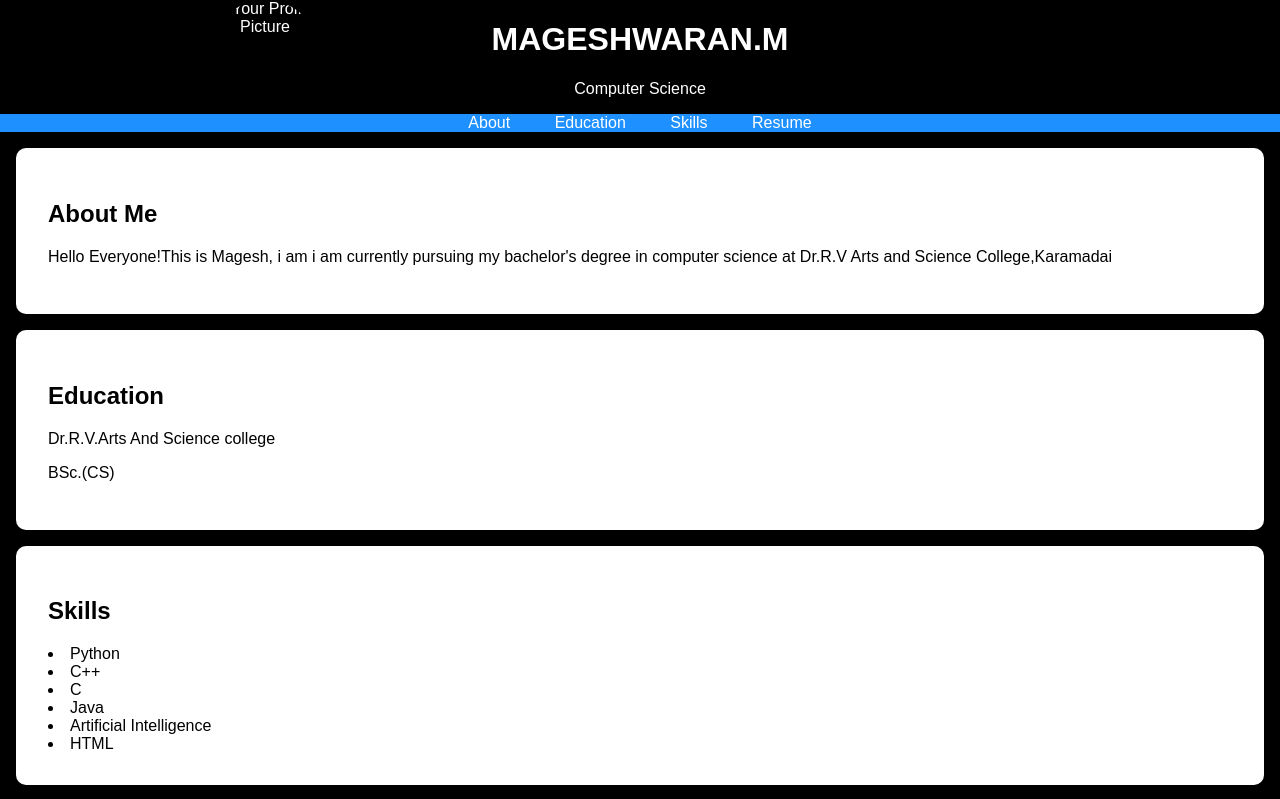
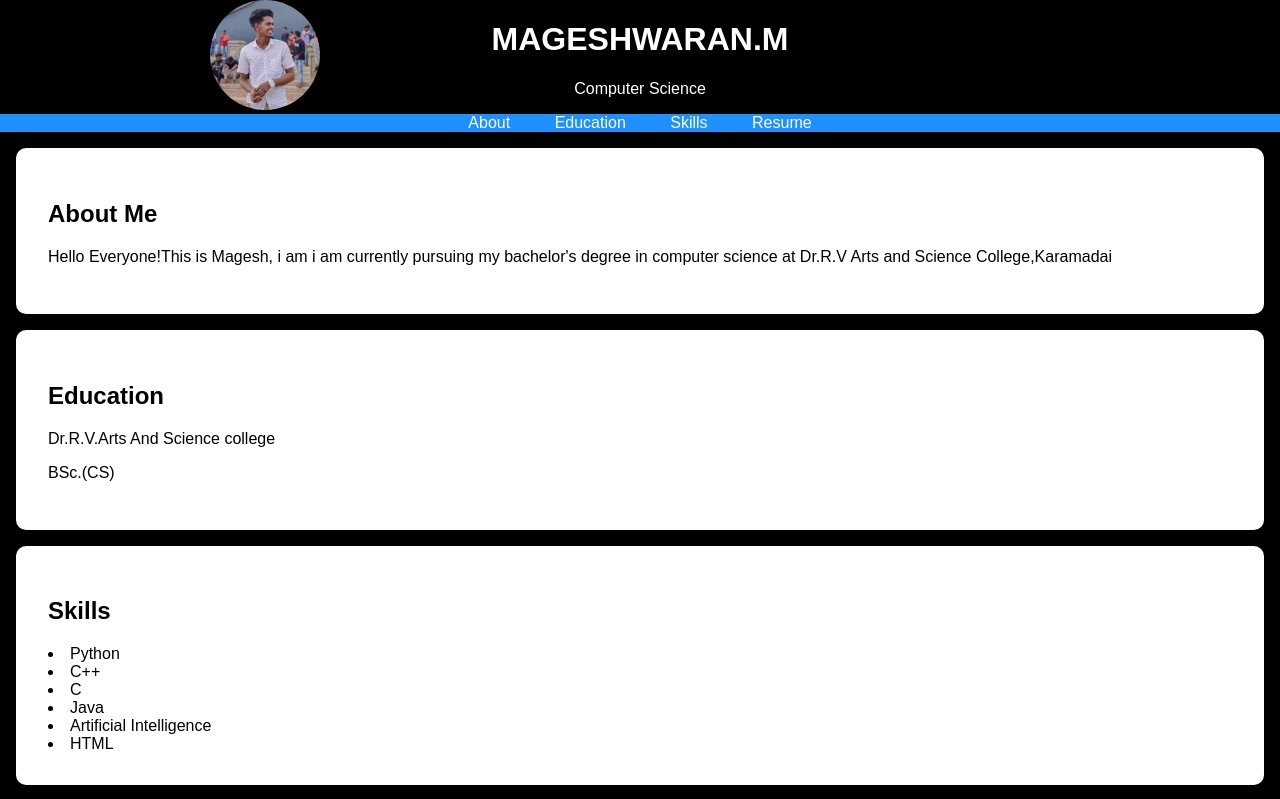
Before and after one commit to swakker/digitalportfolio, a plain HTML site: page index.html in a window 1280 px wide. Shown: the top 799 px of the page. Drawn offline with Linux system fonts and the light colour scheme.

Commit message:
Update index.html

```diff
--- a/index.html
+++ b/index.html
@@ -82,7 +82,7 @@
     <header>
         <div class="header-content">
             <!-- Add your profile picture here -->
-            <img src=""alt="Your Profile Picture"class="profile-picture">
+            <img src="majith.jpg"alt="Your Profile Picture"class="profile-picture">
             <h1>MAGESHWARAN.M</h1>
             <p>Computer Science</p>
         </div>
```
